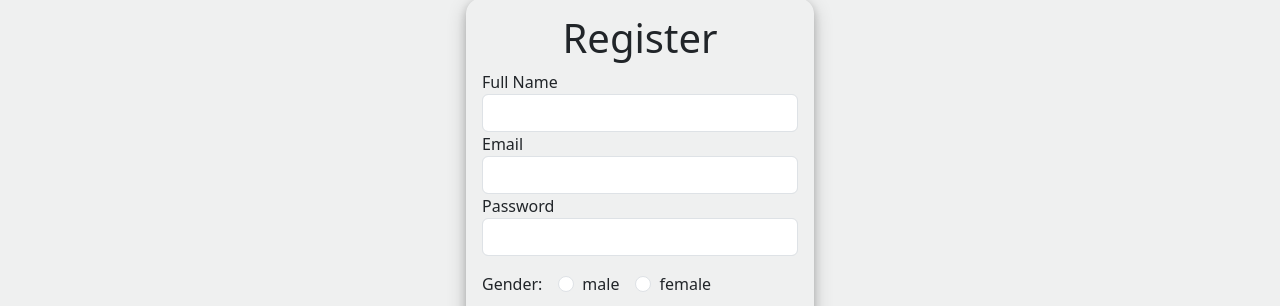
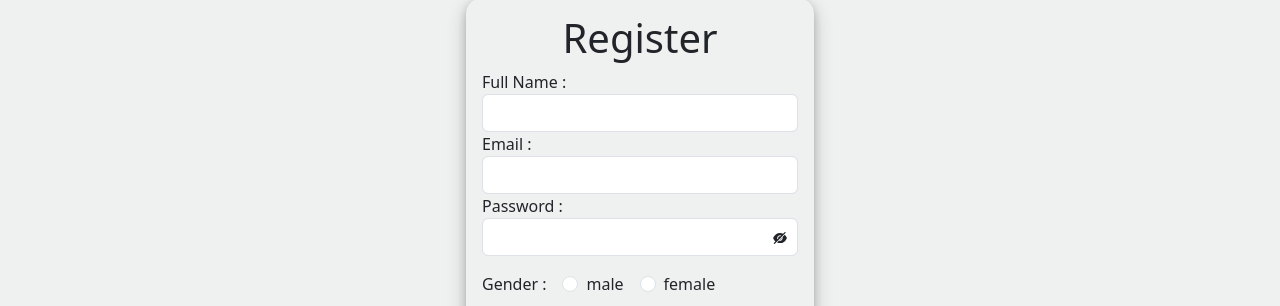
Before and after one commit to khushalsing814/shopping-app, a React (Create React App) app: page /register in a window 1280 px wide. Shown: the part 137-443 px from the top of the page. Built offline with nearby package versions, Linux system fonts and the light colour scheme.

Commit message:
update
updated show hide password

```diff
--- a/package.json
+++ b/package.json
@@ -13,6 +13,7 @@
     "gh-pages": "^5.0.0",
     "react": "^18.2.0",
     "react-dom": "^18.2.0",
+    "react-icons": "^4.10.1",
     "react-multi-carousel": "^2.8.4",
     "react-read-more-read-less": "^1.0.7",
     "react-redux": "^8.1.1",
@@ -23,8 +24,8 @@
     "web-vitals": "^2.1.4"
   },
   "scripts": {
-    "predeploy":"npm run build",
-    "deploy":"gh-pages -d build",
+    "predeploy": "npm run build",
+    "deploy": "gh-pages -d build",
     "start": "react-scripts start",
     "build": "react-scripts build",
     "test": "react-scripts test",
--- a/src/components/addcart.js
+++ b/src/components/addcart.js
@@ -91,7 +91,7 @@ function Addcart() {
                             <p>Total Amount</p>
                             <p>{`₹ ${totalprice}`}</p>
                         </div>
-                        <button className='btn btn-primary w-100' onClick={() => navigate('/')}>Go to Dashboard</button>
+                        <button className='btn btn-primary w-100' onClick={() => navigate('/shopping-app')}>Go to Dashboard</button>
                     </div>
                 </div>
             </div>
--- a/src/login.js
+++ b/src/login.js
@@ -1,13 +1,15 @@
 import { ToastContainer, toast } from 'react-toastify';
 import 'react-toastify/dist/ReactToastify.css';
-import React, { useRef, useState } from 'react'
+import React, { useState } from 'react'
 import { Link, useNavigate } from 'react-router-dom'
-import axios, { AxiosError } from 'axios';
+import axios from 'axios';
 import { useEffect } from 'react';
+import { AiFillEye, AiFillEyeInvisible } from "react-icons/ai";
 
 function Login() {
     const navigate = useNavigate();
     const [inputData, setInputdata] = useState({});
+    const [showPassword, setShowPassword] = useState("password");
     useEffect(() => {
         if (localStorage.getItem('usertoken')) {
             navigate('/shopping-app')
@@ -39,6 +41,10 @@ function Login() {
         position: toast.POSITION.TOP_CENTER,
         autoClose: 1000
     });
+
+    const HandleEye = () => {
+        setShowPassword(showPassword === "password" ? "text" : "password")
+    }
 
     const handleSubmit = (e) => {
         e.preventDefault();
@@ -90,12 +96,15 @@ function Login() {
             <form className='m-auto center_form form_shadow' onSubmit={handleSubmit} >
                 <h1 className='text-center'>Login</h1>
                 <div className="form-group">
-                    <label htmlFor="email">Email</label>
+                    <label htmlFor="email">Email :</label>
                     <input type="text" className="form-control" id="email" name='email' onChange={handleData}></input>
                 </div>
                 <div className="form-group">
-                    <label htmlFor="password">Password</label>
-                    <input type="text" className="form-control" id="password" name='password' onChange={handleData}></input>
+                    <label htmlFor="password">Password :</label>
+                    <div className='position-relative'>
+                        <input type={showPassword} className="form-control" id="password" name='password' onChange={handleData}></input>
+                        <span className='position-absolute ' style={{ right: "10px", top: "6px", cursor: "pointer" }} onClick={HandleEye}>{showPassword === "password"?<AiFillEyeInvisible />: <AiFillEye/>}</span>
+                    </div>
                 </div>
                 <div className='d-flex justify-content-between mt-3' >
                     <button className="btn btn-primary button_style">Submit</button>
--- a/src/register.js
+++ b/src/register.js
@@ -4,10 +4,12 @@ import React, { useState } from 'react'
 import { Link, json, useNavigate } from 'react-router-dom'
 import axios from 'axios';
 import { useEffect } from 'react';
+import { AiFillEye, AiFillEyeInvisible } from "react-icons/ai";
 
 function Register() {
     const navigate = useNavigate();
     const [inputData, setInputdata] = useState({});
+    const [showPassword, setShowPassword] = useState("password");
     useEffect(() => {
         if (localStorage.getItem('usertoken')) {
             navigate('/shopping-app')
@@ -15,6 +17,10 @@ function Register() {
             navigate('/register')
         }
     }, [])
+
+    const HandleEye = () => {
+        setShowPassword(showPassword === "password" ? "text" : "password")
+    }
 
     const handleData = (e) => {
         const key = e.target.name;
@@ -77,19 +83,22 @@ function Register() {
                 <form className='m-auto center_form form_shadow' onSubmit={handleSubmit} >
                     <h1 className='text-center'>Register</h1>
                     <div className="form-group">
-                        <label htmlFor="fullname">Full Name</label>
+                        <label htmlFor="fullname">Full Name :</label>
                         <input type="text" className="form-control" id="fullname" name='fullname' onChange={handleData}></input>
                     </div>
                     <div className="form-group">
-                        <label htmlFor="email">Email</label>
+                        <label htmlFor="email">Email :</label>
                         <input type="text" className="form-control" id="email" name='email' onChange={handleData}></input>
                     </div>
                     <div className="form-group">
-                        <label htmlFor="password">Password</label>
-                        <input type="text" className="form-control" id="password" name='password' onChange={handleData}></input>
+                    <label htmlFor="password">Password :</label>
+                    <div className='position-relative'>
+                        <input type={showPassword} className="form-control" id="password" name='password' onChange={handleData}></input>
+                        <span className='position-absolute ' style={{ right: "10px", top: "6px", cursor: "pointer" }} onClick={HandleEye}>{showPassword === "password"?<AiFillEyeInvisible />: <AiFillEye/>}</span>
+                    </div>
                     </div>
                     <div className="form-group mt-3 dropend">
-                        <label htmlFor="author">Gender:</label>
+                        <label htmlFor="author">Gender :</label>
                         <div class="form-check form-check-inline ms-3">
                             <input className="form-check-input" type="radio" name="gender" value="male" onChange={handleData}></input>
                             <label className="form-check-label">male</label>
```
Also changed, not shown: 1 other file (tests, documents, lock files or other folders).
